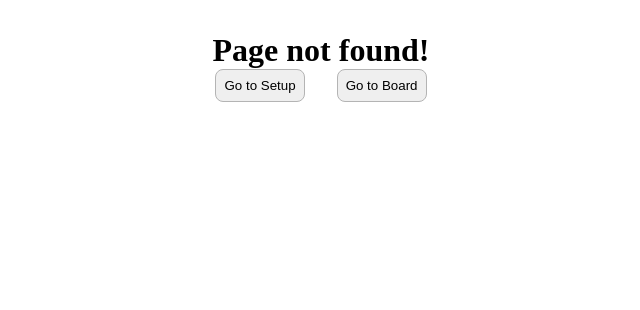
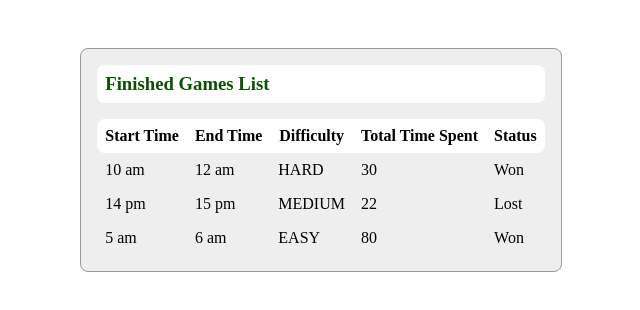
Before and after one commit to fer-rouco/minesweeper, an Angular app: page /finished-games-list in a window 1280 px wide. Before the commit this address had no page. Shown: the top 310 px of the page, without its empty margins (319-959 px from the left). Built offline with nearby package versions, Linux system fonts and the light colour scheme.

Commit message:
Finished list changed to Finished games list

```diff
--- a/src/app/app-routing.module.ts
+++ b/src/app/app-routing.module.ts
@@ -13,8 +13,8 @@ export const routes: Routes = [
      "loadChildren": () => import('./game/pages/board/board.module').then(m => m.BoardModule)
   },
   {
-     "path": "finished-list",
-     "loadChildren": () => import('./game/pages/finished-list/finished-list.module').then(m => m.FinishedListModule)
+     "path": "finished-games-list",
+     "loadChildren": () => import('./game/pages/finished-games-list/finished-games-list.module').then(m => m.FinishedListModule)
   },
   { "path": '**', "component": PageNotFoundComponent }
 ];
--- a/src/app/game/pages/finished-list/finished-list-routing.module.ts
+++ b/src/app/game/pages/finished-games-list/finished-games-list-routing.module.ts
@@ -1,13 +1,13 @@
 import { NgModule } from '@angular/core';
 import { RouterModule, Routes } from '@angular/router';
-import { FinishedListComponent } from './finished-list.component';
+import { FinishedGamesListComponent } from './finished-games-list.component';
 
 export const routes: Routes = [
-  { "path": '', 'component': FinishedListComponent },
+  { "path": '', 'component': FinishedGamesListComponent },
 ];
 
 @NgModule({
   imports: [RouterModule.forChild(routes)],
   exports: [RouterModule]
 })
-export class FinishedListRoutingModule { }
+export class FinishedGamesListRoutingModule { }
--- a/src/app/game/pages/finished-list/finished-list.component.html
+++ b/src/app/game/pages/finished-games-list/finished-games-list.component.html
@@ -1,3 +1,3 @@
-<panel title="Finished List">
+<panel title="Finished Games List">
   <custom-table  [rowObjects]="rowObjects"  [columnDefinitions]="columnDefinitions"></custom-table>
 </panel>
--- /dev/null
+++ b/src/app/game/pages/finished-games-list/finished-games-list.component.ts
@@ -0,0 +1,38 @@
+import { Component, OnInit } from '@angular/core';
+import { ColumnDefinition } from 'src/app/framework/controls/table/table.component';
+import { DifficultyLevel } from '../../models/config.model';
+
+
+interface FinishedGamesListInterface {
+  startTime: string,
+  endTime: string,
+  difficulty: string,
+  totalTimeSpent: number,
+  status: string
+}
+
+@Component({
+  selector: 'app-finished-list',
+  templateUrl: './finished-games-list.component.html',
+  styleUrls: ['./finished-games-list.component.scss']
+})
+export class FinishedGamesListComponent implements OnInit {
+  public columnDefinitions: Array<ColumnDefinition> = [];
+  public rowObjects: Array<FinishedGamesListInterface> = [];
+
+  ngOnInit(): void {
+    this.columnDefinitions = [
+      { attr: 'startTime',  label: "Start Time" },
+      { attr: 'endTime',  label: "End Time" },
+      { attr: 'difficulty',  label: "Difficulty" },
+      { attr: 'totalTimeSpent',  label: "Total Time Spent" },
+      { attr: 'status',  label: "Status" }
+    ];
+
+    this.rowObjects = [
+      { startTime: "10 am", endTime: "12 am", difficulty: DifficultyLevel[DifficultyLevel.HARD], totalTimeSpent: 30, status: "Won"  },
+      { startTime: "14 pm", endTime: "15 pm", difficulty: DifficultyLevel[DifficultyLevel.MEDIUM], totalTimeSpent: 22, status: "Lost"  },
+      { startTime: "5 am", endTime: "6 am", difficulty: DifficultyLevel[DifficultyLevel.EASY], totalTimeSpent: 80, status: "Won"  }
+    ];
+  }
+}
--- a/src/app/game/pages/finished-list/finished-list.component.ts
+++ /dev/null
@@ -1,38 +0,0 @@
-import { Component, OnInit } from '@angular/core';
-import { ColumnDefinition } from 'src/app/framework/controls/table/table.component';
-import { DifficultyLevel } from '../../models/config.model';
-
-
-interface FinishedListInterface {
-  startTime: string,
-  endTime: string,
-  difficulty: DifficultyLevel,
-  totalTimeSpent: number,
-  status: string
-}
-
-@Component({
-  selector: 'app-finished-list',
-  templateUrl: './finished-list.component.html',
-  styleUrls: ['./finished-list.component.scss']
-})
-export class FinishedListComponent implements OnInit {
-  public columnDefinitions: Array<ColumnDefinition> = [];
-  public rowObjects: Array<FinishedListInterface> = [];
-
-  ngOnInit(): void {
-    this.columnDefinitions = [
-      { attr: 'startTime',  label: "Start Time" },
-      { attr: 'endTime',  label: "End Time" },
-      { attr: 'difficultyLevel',  label: "Difficulty" },
-      { attr: 'totalTimeSpent',  label: "Total Time Spent" },
-      { attr: 'status',  label: "Status" }
-    ];
-
-    this.rowObjects = [
-      { startTime: "10 am", endTime: "12 am", difficulty: DifficultyLevel.HARD, totalTimeSpent: 30, status: "Won"  },
-      { startTime: "14 pm", endTime: "15 pm", difficulty: DifficultyLevel.MEDIUM, totalTimeSpent: 22, status: "Lost"  },
-      { startTime: "5 am", endTime: "6 am", difficulty: DifficultyLevel.EASY, totalTimeSpent: 80, status: "Won"  }
-    ];
-  }
-}
```
Also changed, not shown: src/app/game/pages/finished-games-list/finished-games-list.module.ts (renamed from src/app/game/pages/finished-list/finished-list.module.ts, +4 -4 lines), src/app/game/pages/finished-games-list/finished-games-list.component.scss (added), 2 other files (tests, documents, lock files or other folders).
